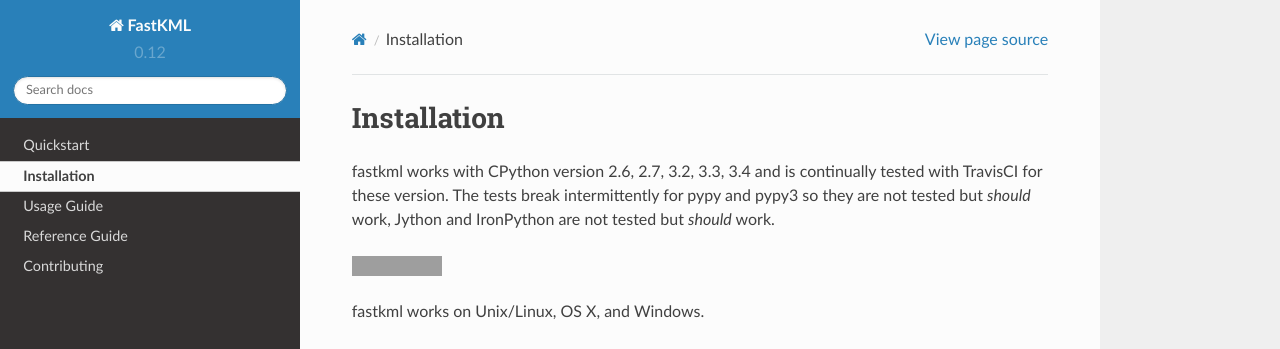
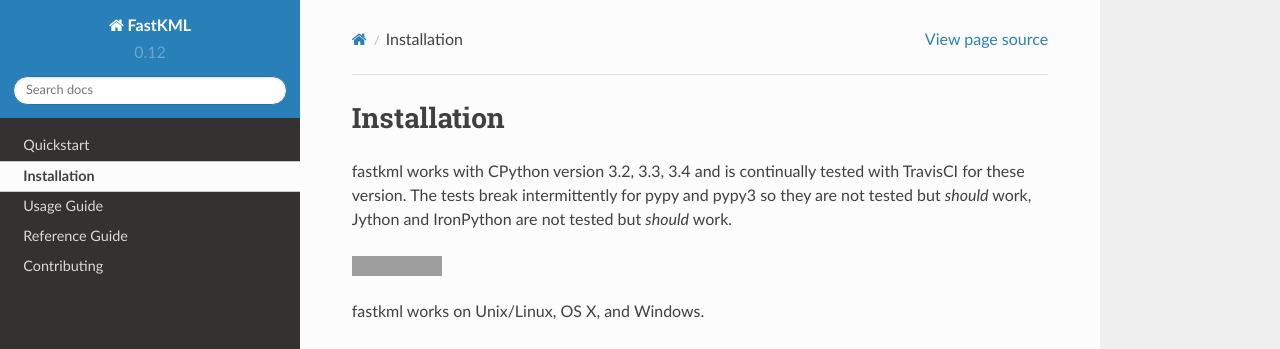
Before and after one commit to cleder/fastkml, a Sphinx documentation site: the page built from docs/installing.rst, in a window 1280 px wide. Shown: the top 349 px of the page. Built offline with Sphinx 7.4.7 and the Read the Docs theme 2.0.0, drawn with Linux system fonts in a browser that asks for light colours; grey boxes are pictures that could not be loaded.

Commit message:
Remove most of python2 references and metadata

```diff
--- a/README.rst
+++ b/README.rst
@@ -45,8 +45,6 @@
 .. image:: https://www.openhub.net/p/fastkml/widgets/project_thin_badge.gif
     :target: https://www.openhub.net/p/fastkml
     :alt: Statistics from OpenHub
-
-Supports python 2 and 3:
 
 .. image:: https://img.shields.io/pypi/pyversions/fastkml.svg
     :target: https://pypi.python.org/pypi/fastkml/
--- a/docs/contributing.rst
+++ b/docs/contributing.rst
@@ -31,7 +31,7 @@
 
 * with / without lxml
 * pygeoif vs shapely
-* py26,py27,py32,py33,py34
+* py33,py34,py35
 
 as well as pep8 style checking in a single call (this approximates what happens
 when the package is run through Travis-CI)
--- a/docs/index.rst
+++ b/docs/index.rst
@@ -31,9 +31,6 @@
 .. image:: https://landscape.io/github/cleder/fastkml/master/landscape.svg?style=plastic
    :target: https://landscape.io/github/cleder/fastkml/master
    :alt: Code Health
-
-
-Supports python 2 and 3:
 
 .. image:: https://pypip.in/py_versions/fastkml/badge.svg
     :target: https://pypi.python.org/pypi/fastkml/
--- a/docs/installing.rst
+++ b/docs/installing.rst
@@ -1,7 +1,7 @@
 Installation
 ============
 
-fastkml works with CPython version 2.6, 2.7, 3.2, 3.3, 3.4 and is
+fastkml works with CPython version 3.2, 3.3, 3.4 and is
 continually tested with TravisCI for these version. The tests break
 intermittently for pypy and pypy3 so they are not tested but *should* work,
 Jython and IronPython are not tested but *should* work.
--- a/setup.py
+++ b/setup.py
@@ -31,8 +31,6 @@
     classifiers=[
         "Topic :: Scientific/Engineering :: GIS",
         "Programming Language :: Python",
-        "Programming Language :: Python :: 2",
-        "Programming Language :: Python :: 2.7",
         "Programming Language :: Python :: 3",
         "Programming Language :: Python :: 3.6",
         "Programming Language :: Python :: 3.7",
```
Also changed, not shown: 2 other files.
